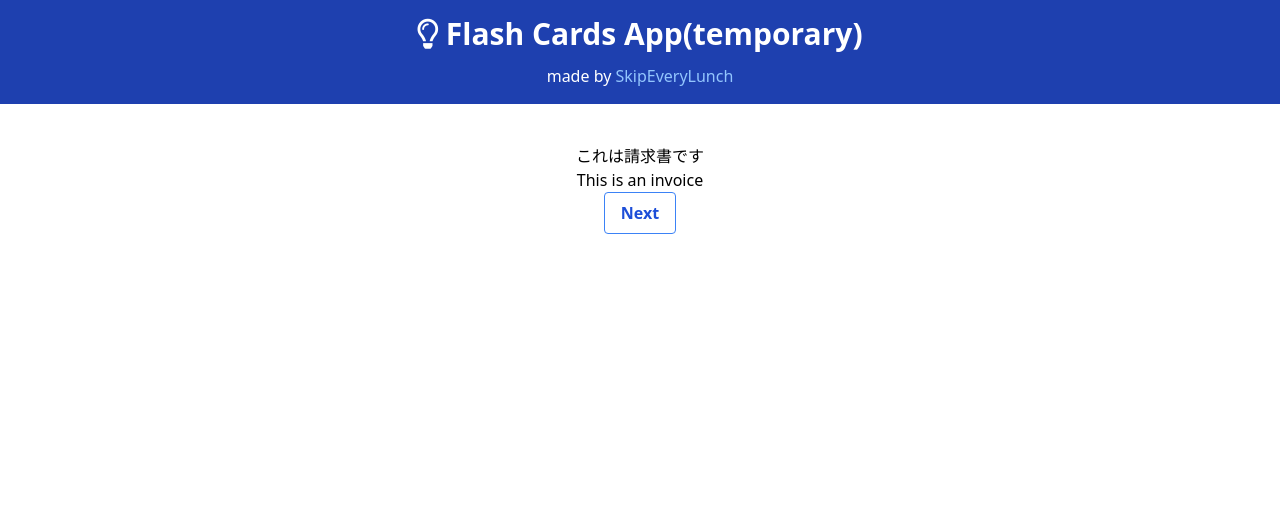
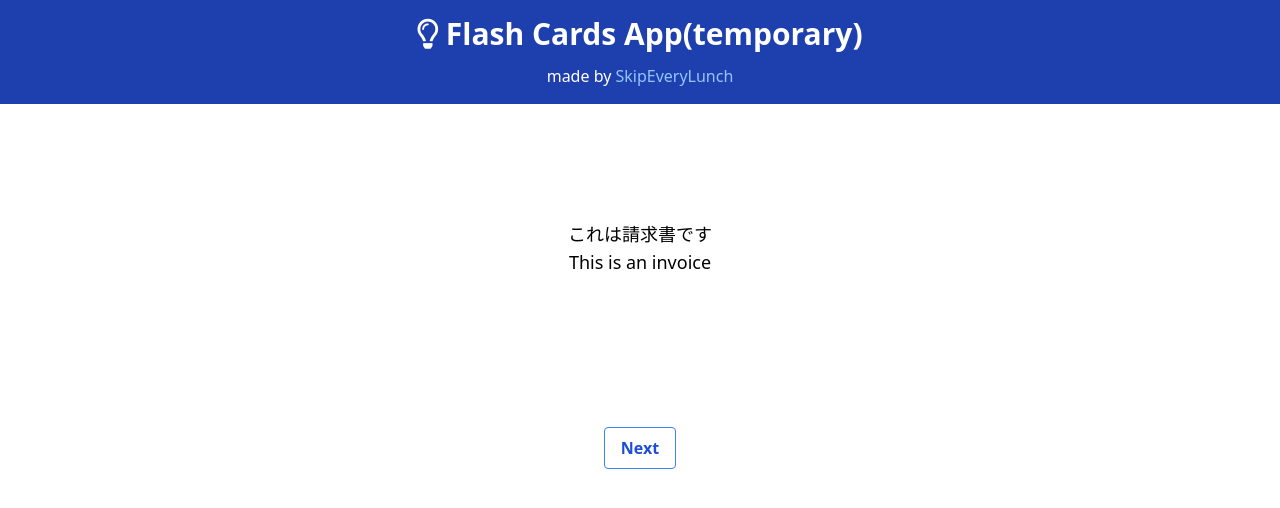
Before and after one commit to SkipEveryLunch/flashcards-vue, a Vue app: page / in a window 1280 px wide. Both pictures are taken after a click on the button "Answer". Shown: the top 508 px of the page. Built offline with nearby package versions, Linux system fonts and the light colour scheme.

Commit message:
created CardsText.vue

```diff
--- a/src/App.vue
+++ b/src/App.vue
@@ -1,6 +1,8 @@
 <template>
-  <Header/>
-  <router-view/>
+  <div class="h-screen">
+    <Header/>
+    <router-view/>
+  </div>
 </template>
 <script>
 import Header from "@/components/Header.vue"
--- a/src/components/CardsButton.vue
+++ b/src/components/CardsButton.vue
@@ -11,8 +11,8 @@
     </button>
     <button
     class="bg-transparent hover:bg-blue-500 text-blue-700 font-semibold hover:text-white py-2 px-4 border border-blue-500 hover:border-transparent rounded"
-    v-else-if="phase==='done'">
-      Done
+    v-else-if="phase==='finished'">
+      Finished
     </button>
   </div>
 </template>
--- /dev/null
+++ b/src/components/CardsText.vue
@@ -0,0 +1,33 @@
+<template>
+  <div v-if="phase!=='finished'">
+    <div class="flex text-lg justify-center">
+      <div>
+    {{front}}
+      </div>
+    </div>
+    <div v-if="phase==='checking'"
+      class="flex text-lg justify-center">
+      <div>
+      {{back}}
+      </div>
+    </div>
+  </div>
+  <div v-else>
+    <div class="flex text-lg justify-center">
+      学習は終了しました
+    </div>
+    <div class="flex text-lg justify-center">
+      Congratulations!
+    </div>
+  </div>
+
+</template>
+<script>
+export default {
+  name:"CardsText",
+  props: ['phase','front','back']
+}
+</script>
+<style>
+
+</style>
--- a/src/views/Home.vue
+++ b/src/views/Home.vue
@@ -1,33 +1,29 @@
 <template>
-  <div class="flex-col justify-between">
+  <div class="h-1/2 flex flex-col justify-around">
     <div class="flex-col">
-      <div class="flex justify-center">
-        <div>
-      {{questions[progress].front}}
-        </div>
-      </div>
-      <div v-if="phase==='checking'"
-       class="flex justify-center">
-        <div>
-        {{questions[progress].back}}
-        </div>
-      </div>
+      <CardsText :phase="phase"
+      :front="questions[progress].front"
+      :back="questions[progress].back"/>
     </div>
-    <CardsButton :phase="phase"
-    @show-answer="showAnswer"
-    @next-question="nextQuestion"
-    />
+    <div>
+      <CardsButton :phase="phase"
+      @show-answer="showAnswer"
+      @next-question="nextQuestion"
+      />
+    </div>
   </div>
 </template>
 
 <script lang="ts">
 import { defineComponent,ref } from 'vue';
 import CardsButton from "@/components/CardsButton.vue"
+import CardsText from '@/components/CardsText.vue';
 
 export default defineComponent({
   name: 'Home',
   components:{
-    CardsButton
+    CardsButton,
+    CardsText
   },
   setup(){
     const progress = ref(0);
@@ -40,7 +36,7 @@ export default defineComponent({
         phase.value = "answering";
         progress.value += 1;
       }else{
-        phase.value = "done";
+        phase.value = "finished";
       }
     }
     const questions = ref([
```
